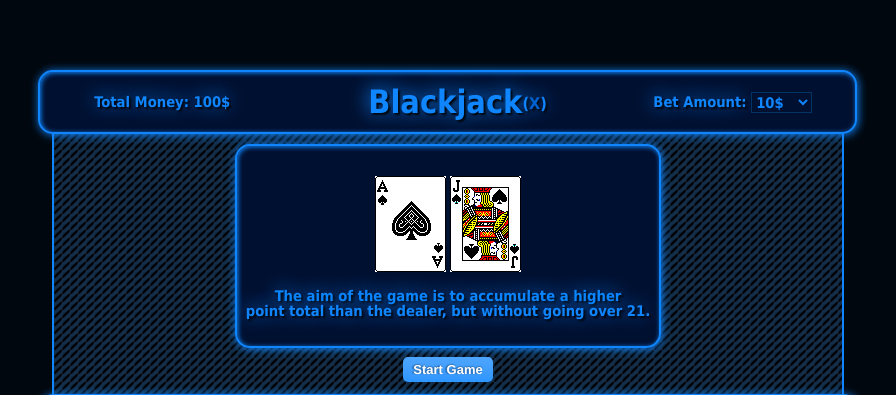
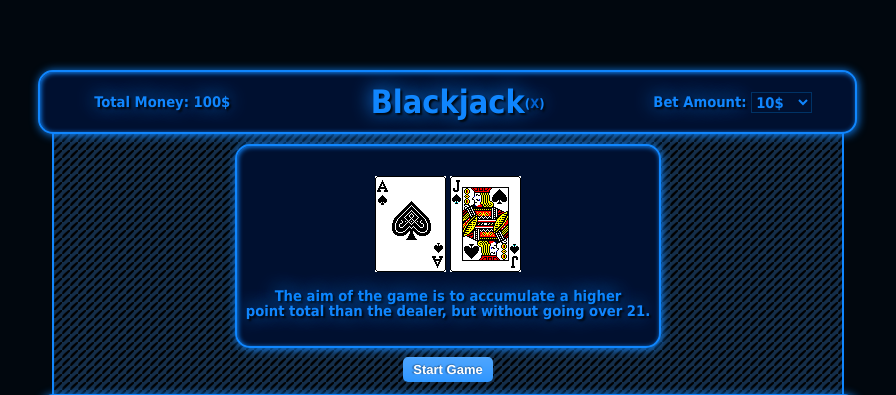
Before and after one commit to akalineskou/blackjack_js, a PHP site: page /blackjack.html in a window 1280 px wide. Shown: the top 395 px of the page, without its empty margins (192-1088 px from the left). Run offline with PHP 8.4, Linux system fonts and the light colour scheme.

Commit message:
smaller reset link

```diff
--- a/style.css
+++ b/style.css
@@ -22,7 +22,7 @@ h1.bigger {
 	font-size:220%;
 }
 .small {
-	font-size:50%;
+	font-size:40%;
 	vertical-align:middle;
 }
 pre {
```
